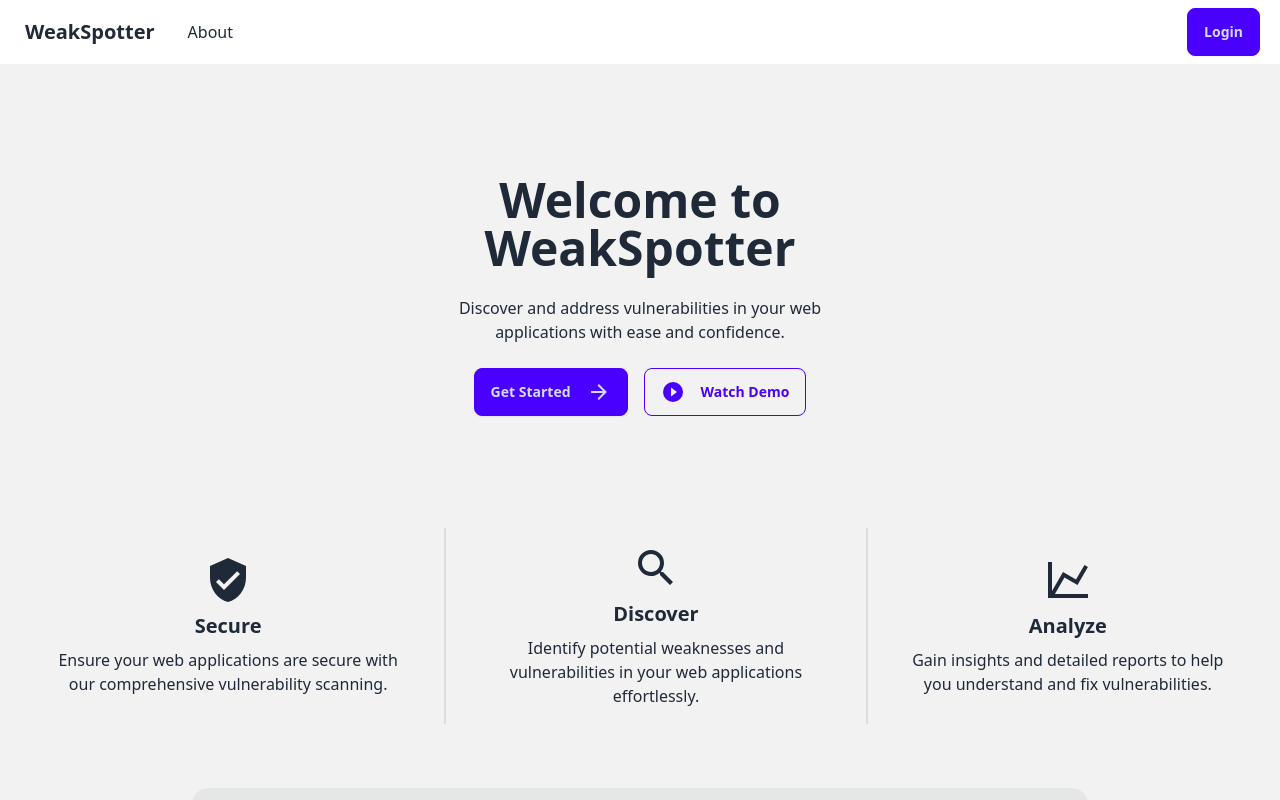
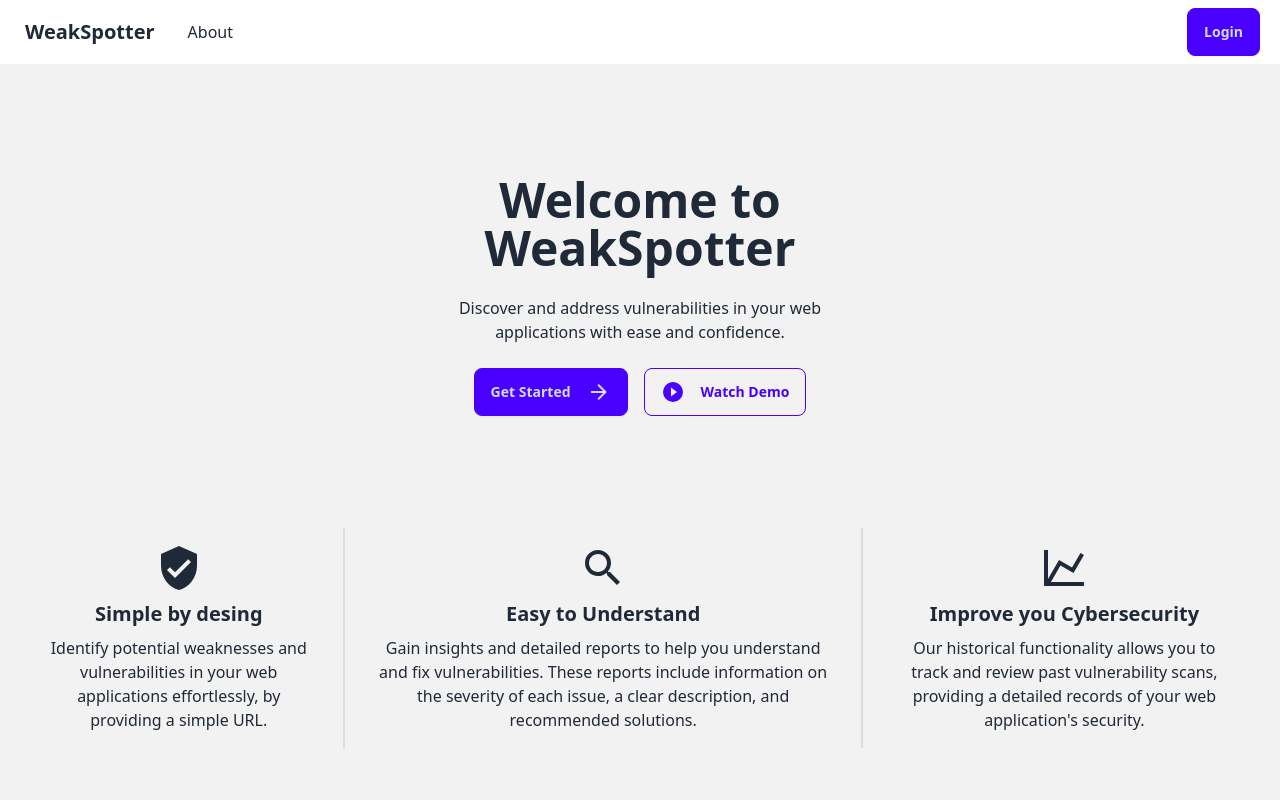
Before and after one commit to WeakSpotter/WeakSpotter, a React (Vite) app in the folder frontend/: page / in a window 1280 px wide. Shown: the top 800 px of the page. Built offline with nearby package versions, Linux system fonts and the light colour scheme; no server answers.

Commit message:
modification text on the Home page

```diff
--- a/frontend/src/components/pages/Home.tsx
+++ b/frontend/src/components/pages/Home.tsx
@@ -51,28 +51,30 @@ export default function Home() {
         <div className="flex flex-col lg:flex-row justify-around items-center">
           <div className="flex flex-col items-center text-center p-4">
             <Icon path={mdiShieldCheck} size={2} className="mb-2" />
-            <h3 className="text-xl font-bold">Secure</h3>
+            <h3 className="text-xl font-bold">Simple by desing</h3>
             <p className="mt-2">
-              Ensure your web applications are secure with our comprehensive
-              vulnerability scanning.
+            Identify potential weaknesses and vulnerabilities in your web
+            applications effortlessly, by providing a simple URL.
             </p>
           </div>
           <div className="divider lg:divider-horizontal"></div>
           <div className="flex flex-col items-center text-center p-4">
             <Icon path={mdiMagnify} size={2} className="mb-2" />
-            <h3 className="text-xl font-bold">Discover</h3>
+            <h3 className="text-xl font-bold">Easy to Understand</h3>
             <p className="mt-2">
-              Identify potential weaknesses and vulnerabilities in your web
-              applications effortlessly.
+              Gain insights and detailed reports to help you understand and fix
+              vulnerabilities. These reports include information on the severity
+              of each issue, a clear description, and recommended solutions.
             </p>
           </div>
           <div className="divider lg:divider-horizontal"></div>
           <div className="flex flex-col items-center text-center p-4">
             <Icon path={mdiChartLine} size={2} className="mb-2" />
-            <h3 className="text-xl font-bold">Analyze</h3>
+            <h3 className="text-xl font-bold">Improve you Cybersecurity</h3>
             <p className="mt-2">
-              Gain insights and detailed reports to help you understand and fix
-              vulnerabilities.
+              Our historical functionality allows you to track and review past
+              vulnerability scans, providing a detailed records of your web
+              application's security.
             </p>
           </div>
         </div>
```
